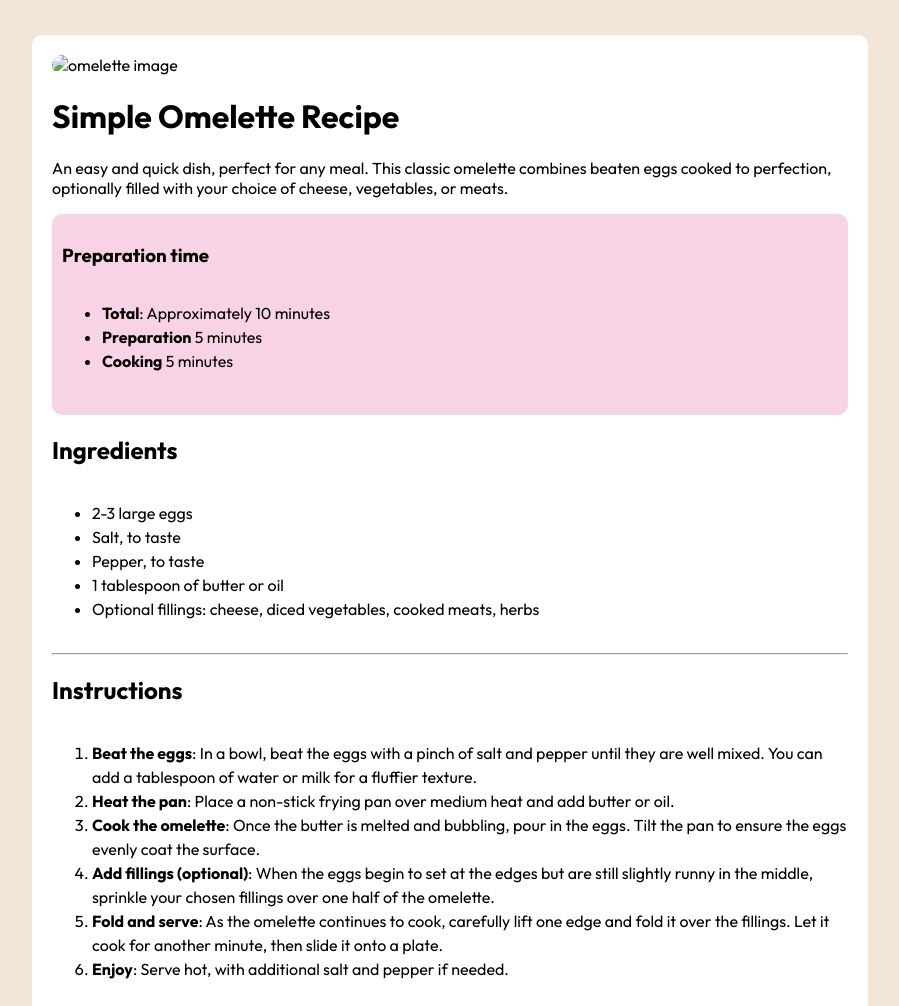
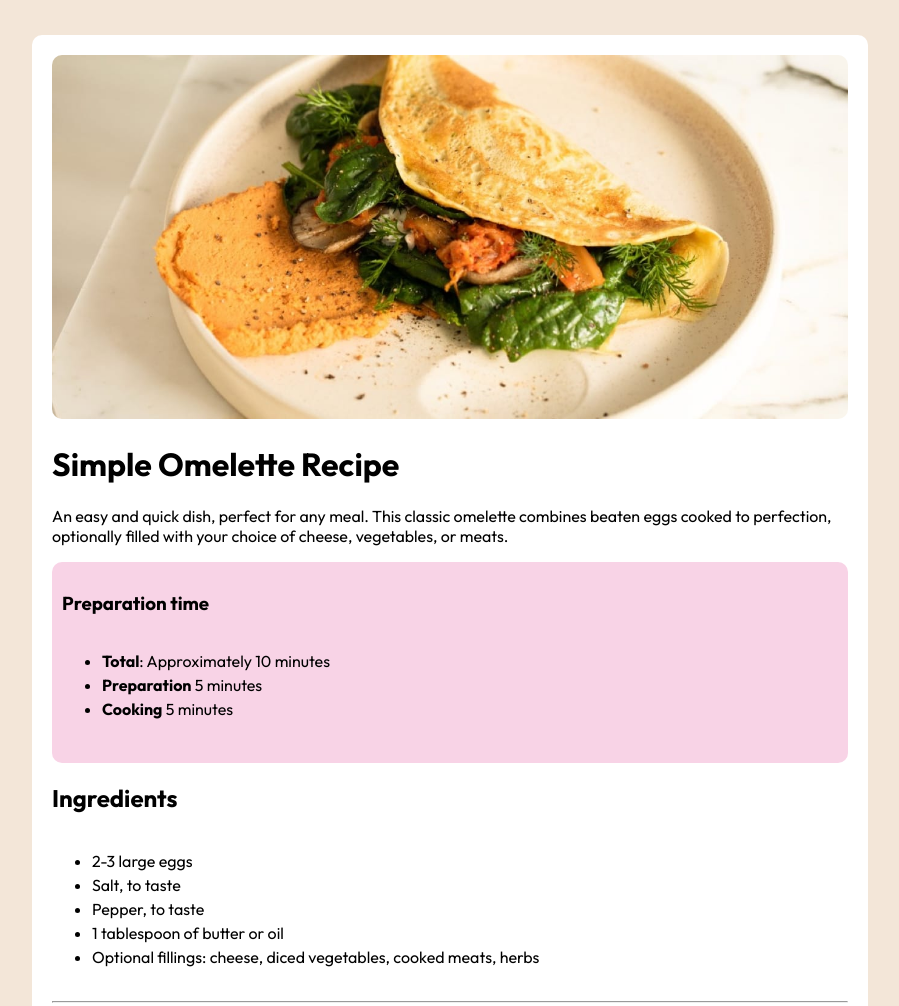
Before and after one commit to Praneethreddy2002/recipe-basic, a plain HTML site: page index.html in a window 1280 px wide. Shown: the top 1006 px of the page, without its empty margins (190-1089 px from the left). Drawn offline with Linux system fonts and the light colour scheme.

Commit message:
Update index.html

```diff
--- a/index.html
+++ b/index.html
@@ -3,7 +3,7 @@
 <head>
     <meta charset="UTF-8">
     <meta name="viewport" content="width=device-width, initial-scale=1.0">
-    <link rel="icon" type="image/png" sizes="32x32" href="./assets/images/favicon-32x32.png">
+    <link rel="icon" type="image/png" sizes="32x32" href="/favicon-32x32.png">
     <title>Frontend Mentor | Recipe page</title>
     <link rel="stylesheet" href="recipe.css">
     <link rel="preconnect" href="https://fonts.googleapis.com">
@@ -13,7 +13,7 @@
 <body>
     <div class="recipe-main">
         <div class="image-style">
-            <img src="./assets/images/image-omelette.jpeg" alt="omelette image">
+            <img src="/image-omelette.jpeg" alt="omelette image">
         </div>
         <h1>Simple Omelette Recipe</h1>
         <p>An easy and quick dish, perfect for any meal. This classic omelette combines beaten eggs cooked
```
